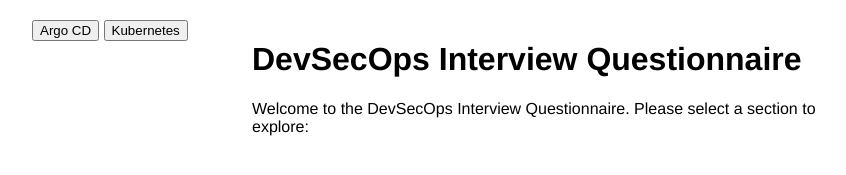
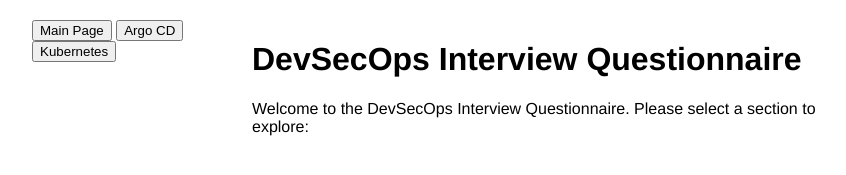
Before and after one commit to rupeshpanwar/DevSecOps-IQ, a plain HTML site: page index.html in a window 1280 px wide. Shown: the whole page, without its empty margins (208-1054 px from the left). Drawn offline with Linux system fonts and the light colour scheme.

Commit message:
code change

```diff
--- a/index.html
+++ b/index.html
@@ -6,6 +6,7 @@
 </head>
 <body>
   <div class="sidebar">
+    <a href="index.html"><button>Main Page</button></a>
     <a href="argocd.html"><button>Argo CD</button></a>
     <a href="kubernetes.html"><button>Kubernetes</button></a>
   </div>
```
